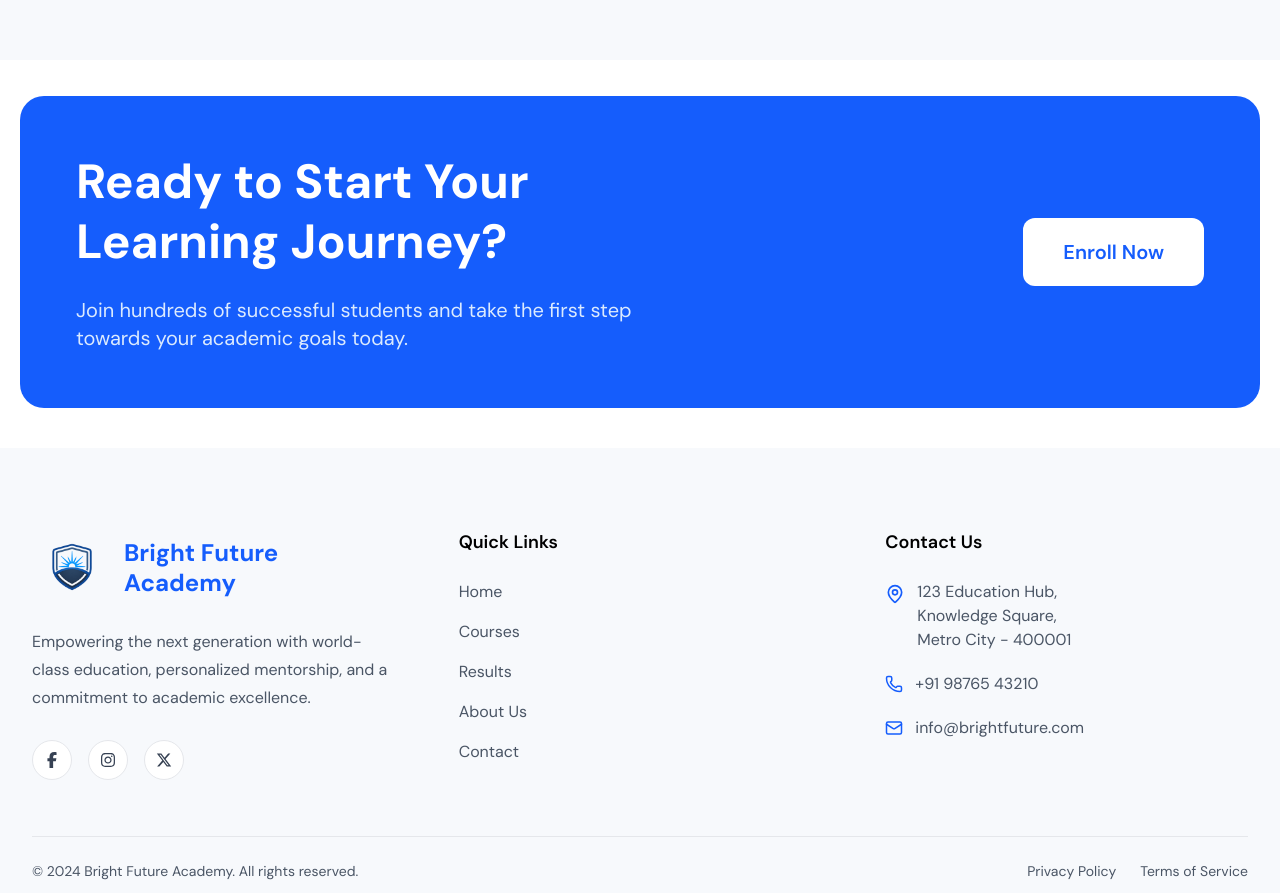
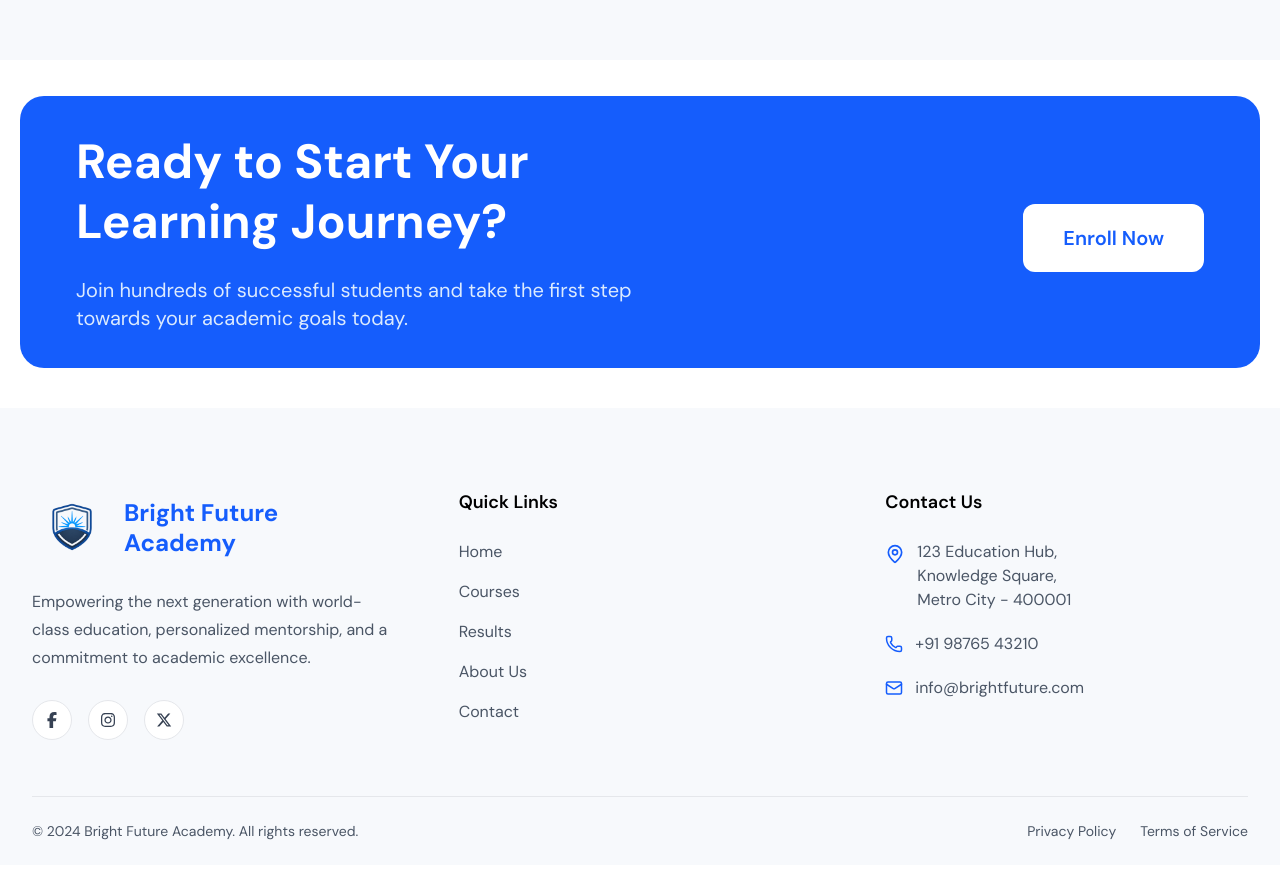
Before and after one commit to diyameghani26/Academy-landing-page, a React (Vite) app: page / in a window 1280 px wide. Shown: the part 3446-4339 px from the top of the page. After the commit the page ends 4311 px from the top, so only its background shows below. Built offline with nearby package versions, Linux system fonts and the light colour scheme; a web font is replaced by a local one.

Commit message:
added scrollbar

```diff
--- a/src/Components/CTA.jsx
+++ b/src/Components/CTA.jsx
@@ -1,23 +1,23 @@
 export default function CTA() {
   return (
     <section className="px-5 py-9 pb-1 md:pb-10">
-      <div className="max-w-7xl mx-auto bg-blue-600 rounded-3xl px-6 md:px-14 py-14 flex flex-col lg:flex-row items-center justify-between gap-4 md:gap-10">
+      <div className="max-w-7xl mx-auto bg-blue-600 rounded-3xl px-6 md:px-14 py-9 flex flex-col lg:flex-row items-center justify-between gap-4 md:gap-10">
 
         <div className="text-white">
-          <h2 className="text-4xl md:text-5xl font-bold leading-tight">
+          <h2 className="text-3xl md:text-5xl font-bold leading-tight">
             Ready to Start Your
             <br />
             Learning Journey?
           </h2>
 
-          <p className="md:mt-6 mt-2  text-blue-100 max-w-xl md:text-xl">
+          <p className="md:mt-6 mt-4  text-blue-100 max-w-xl md:text-xl">
             Join hundreds of successful students and take
             the first step towards your academic goals
             today.
           </p>
         </div>
 
-        <button className="bg-white text-blue-600 font-semibold px-10 md:py-5 py-3 rounded-xl hover:scale-105 transition md:text-xl">
+        <button className="bg-white text-blue-600 font-semibold px-10 md:py-5 py-4 mt-3 rounded-xl hover:scale-105 transition md:text-xl">
           Enroll Now
         </button>
       </div>
--- a/src/Components/Home.jsx
+++ b/src/Components/Home.jsx
@@ -17,11 +17,11 @@
            Where Excellence Meets Education
         </span>
 
-        <h1 className="mt-6 text-3xl md:text-5xl lg:text-6xl font-bold leading-tight">
+        <h1 className="mt-6 text-4xl md:text-5xl lg:text-6xl font-bold leading-tight">
           Helping Students
           <br />
           Achieve{" "}
-          <span className="text-[#0947a4] text-3xl md:text-6xl">
+          <span className="text-[#0947a4] text-4xl md:text-6xl">
             Academic Excellence
           </span>
         </h1>
@@ -55,7 +55,7 @@
     </div>
   </div>
   <section >
-  <div className="max-w-7xl mx-auto px-6 lg:px-12 py-6 mt-5 lg:mt-16  border-t border-gray-300 border-b bg-gray-50">
+  <div className="max-w-7xl mx-auto px-6 lg:px-12 py-6 mt-12 lg:mt-16  border-t border-gray-300 border-b bg-gray-50">
     <div className="grid grid-cols-2 lg:grid-cols-4 gap-8 text-center ">
 
       <div>
```
